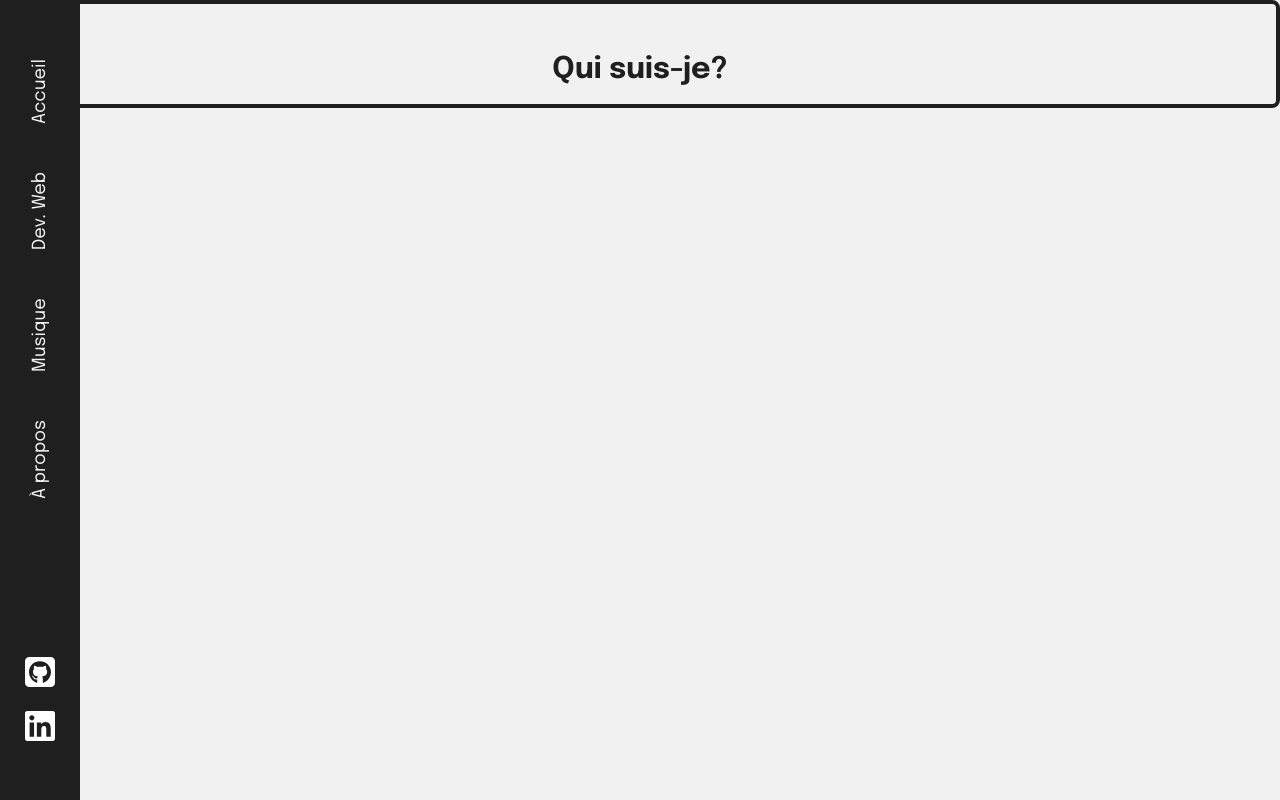
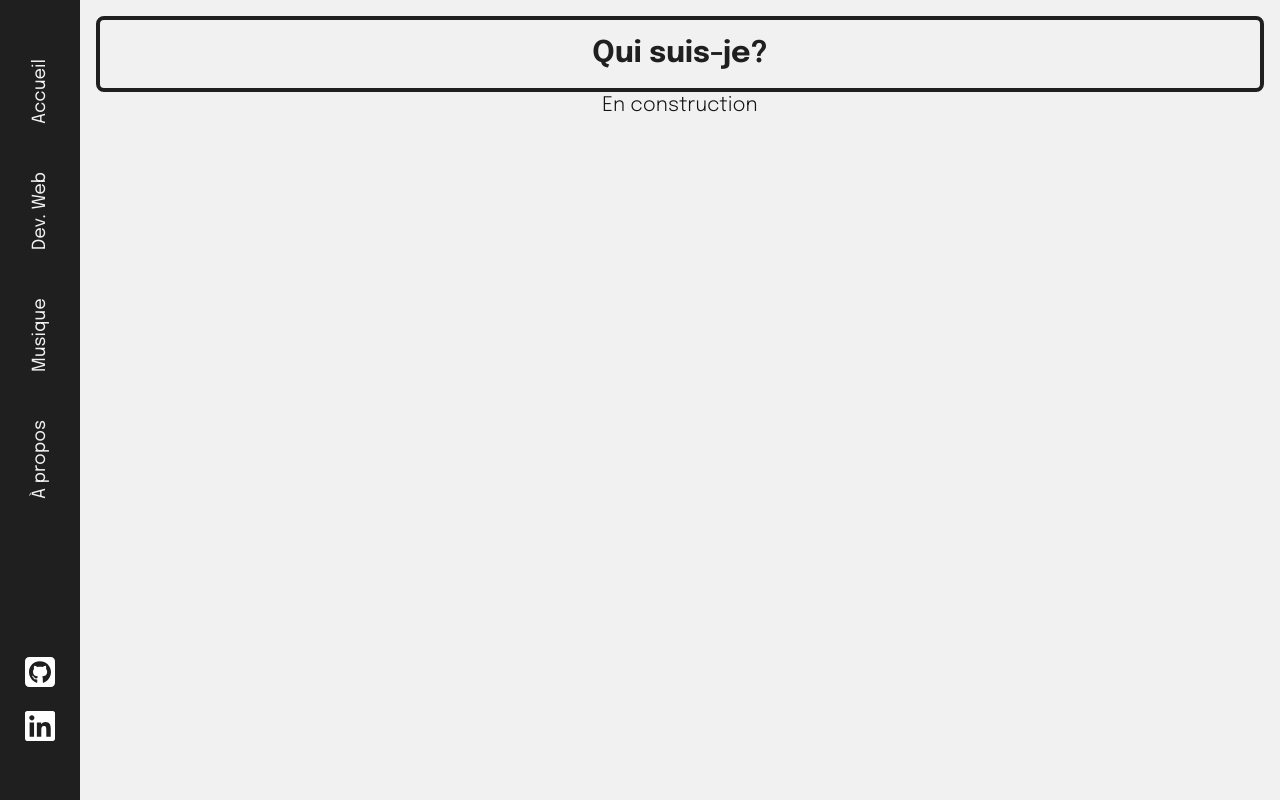
Before and after one commit to aLbd86/my-portfolio, a Next.js app: page /apropos in a window 1280 px wide. Built offline with nearby package versions, Linux system fonts and the light colour scheme.

Commit message:
update : a-propos

```diff
--- a/app/apropos/page.tsx
+++ b/app/apropos/page.tsx
@@ -1,8 +1,15 @@
 export default function page() {
   return (
     <>
-      <div className="border-neutral flex pt-12 items-center justify-center rounded-lg border-4 py-4">
-        <h1 className="text-neutral flex  text-3xl font-bold ">Qui suis-je?</h1>
+      <div className="flex flex-col items-center justify-center p-4 md:ml-20">
+        <div className="border-neutral flex w-full items-center justify-center rounded-lg border-4 py-4">
+          <h1 className="text-neutral flex  text-3xl font-bold ">
+            Qui suis-je?
+          </h1>
+        </div>
+        <div className="flex text-xl font-light">
+          <p>En construction</p>
+        </div>
       </div>
     </>
   );
--- a/ecosystem.config.js
+++ b/ecosystem.config.js
@@ -1,5 +1,4 @@
-module.exports = {
-  apps: [
+export const apps = [
   {
     name: "portfolio",
     script: "npm",
@@ -9,5 +8,4 @@ module.exports = {
     watch: false,
     max_memory_restart: "300M",
   },
-  ],
-};
+];
```
Lines whose indentation alone changed are shown as unchanged.
